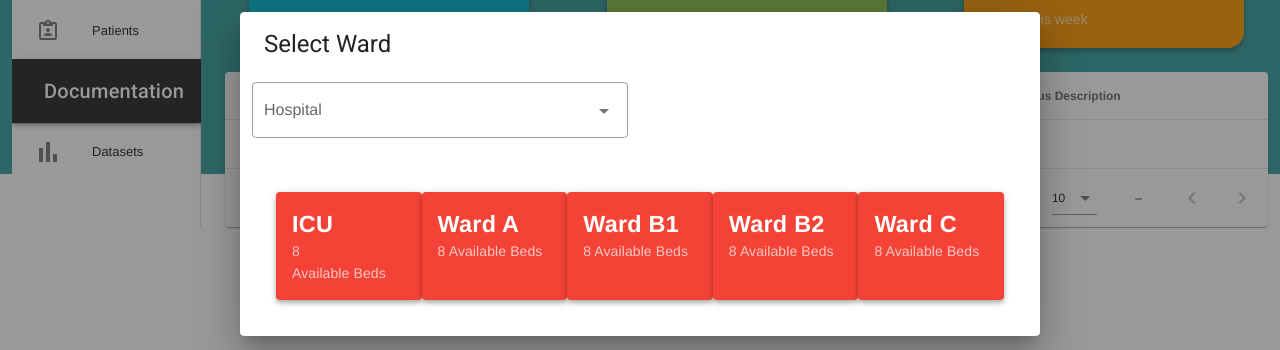
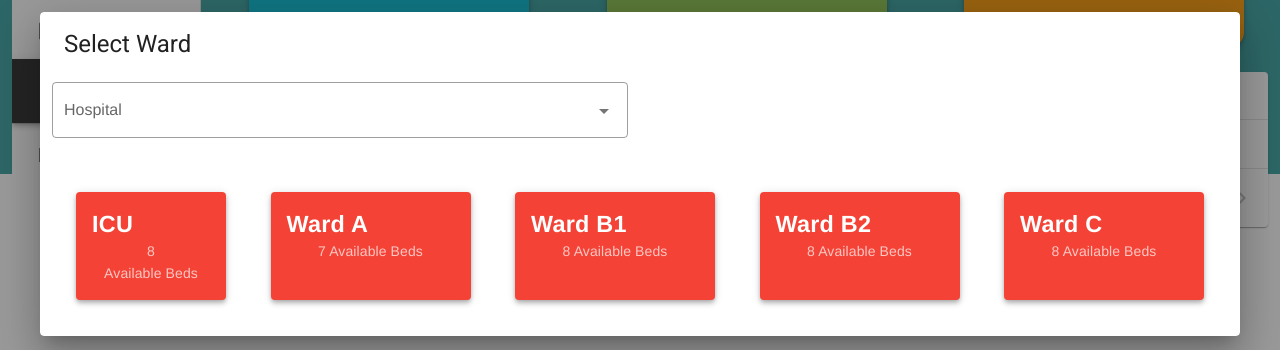
Before and after one commit to 2103-P1-11/Hospital-Covid-Management, a Vue app: page /patient in a window 1280 px wide. Both pictures are taken after a click on the button "ADD PATIENTS". Shown: the part 226-576 px from the top of the page. Built offline with nearby package versions, Linux system fonts and the light colour scheme; no server answers.

Commit message:
update patient

```diff
--- a/src/views/Patient.vue
+++ b/src/views/Patient.vue
@@ -3,7 +3,7 @@
     <div class="header">
       <v-row align="center" justify="space-between">
         <h1>Patient Management</h1>
-        <v-dialog v-model="dialog" max-width="800px">
+        <v-dialog v-model="dialog" width="1200px">
           <template v-slot:activator="{ on, attrs }">
             <v-btn color="red lighten-4" v-bind="attrs" v-on="on">
               Add patients<v-icon>mdi-plus-box-outline</v-icon>
@@ -15,45 +15,49 @@
             </v-card-title>
             <v-container fluid>
               <v-row>
-                <v-col class="d-flex" cols="12" sm="6">
+                <v-col cols="12" sm="6">
                   <v-select label="Hospital" outlined :items="hospitalDetails" name="hospital" item-text="hospitalname"></v-select>
                 </v-col>
               </v-row>
               <v-flex class="wardOverview">
-                <v-card border="top" elevation="4" color="red" dark width="280px">
-                  <v-card-title background="rgb(205,26,87)">
+                <v-card border="top" elevation="4" color="red" dark width="150px">
+                  <v-card-title background="rgb(205,26,87)"  class="text-center">
                     <h3>ICU</h3><v-spacer></v-spacer>
                   </v-card-title>
                   <!--Avaliable bed value!-->
-                  <v-card-subtitle class="justify-center">8 <br/> Available Beds</v-card-subtitle>
+                  <v-card-subtitle class="text-center">8 <br/> Available Beds</v-card-subtitle>
                 </v-card>
-                <v-card border="top" elevation="4" color="red" dark width="280px">
-                  <v-card-title background="rgb(205,26,87)">
+                <v-spacer></v-spacer>
+                <v-card border="top" elevation="4" color="red" dark width="200px">
+                  <v-card-title background="rgb(205,26,87)" class="justify-center">
                     <h3>Ward A</h3><v-spacer></v-spacer>
                   </v-card-title>
                   <!--Avaliable bed value!-->
-                  <v-card-subtitle>8 Available Beds</v-card-subtitle>
+                  <v-card-subtitle class="text-center">7 Available Beds</v-card-subtitle>
                 </v-card>
-                 <v-card border="top" elevation="4" color="red" dark width="280px">
-                  <v-card-title background="rgb(205,26,87)">
+                <v-spacer></v-spacer>
+                 <v-card border="top" elevation="4" color="red" dark width="200px">
+                  <v-card-title background="rgb(205,26,87)" class="justify-center">
                     <h3>Ward B1</h3><v-spacer></v-spacer>
                   </v-card-title>
                   <!--Avaliable bed value!-->
-                  <v-card-subtitle>8 Available Beds</v-card-subtitle>
+                  <v-card-subtitle class="text-center">8 Available Beds</v-card-subtitle>
                 </v-card>
-                 <v-card border="top" elevation="4" color="red" dark width="280px">
-                  <v-card-title background="rgb(205,26,87)">
+                <v-spacer></v-spacer>
+                 <v-card border="top" elevation="4" color="red" dark width="200px">
+                  <v-card-title background="rgb(205,26,87)" class="justify-center">
                     <h3>Ward B2</h3><v-spacer></v-spacer>
                   </v-card-title>
                   <!--Avaliable bed value!-->
-                  <v-card-subtitle>8 Available Beds</v-card-subtitle>
+                  <v-card-subtitle class="text-center">8 Available Beds</v-card-subtitle>
                 </v-card>
-                 <v-card border="top" elevation="4" color="red" dark width="280px">
-                  <v-card-title background="rgb(205,26,87)">
+                <v-spacer></v-spacer>
+                 <v-card border="top" elevation="4" color="red" dark width="200px">
+                  <v-card-title background="rgb(205,26,87)" class="justify-center">
                     <h3>Ward C</h3><v-spacer></v-spacer>
                   </v-card-title>
                   <!--Avaliable bed value!-->
-                  <v-card-subtitle>8 Available Beds</v-card-subtitle>
+                  <v-card-subtitle class="text-center">8 Available Beds</v-card-subtitle>
                 </v-card>
 
               </v-flex>
@@ -274,7 +278,6 @@ export default {
 
 .wardOverview{
   display:flex;
-  align-content: center;
   flex-direction: row;
   margin: 24px;
 }
```
